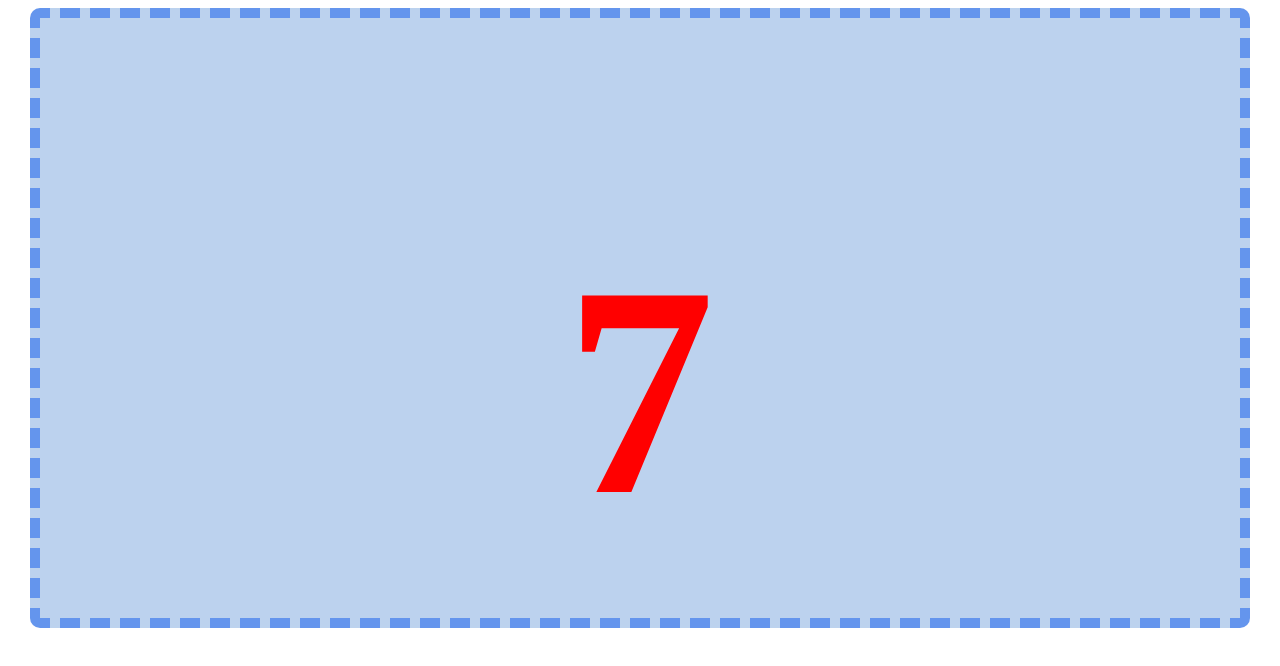
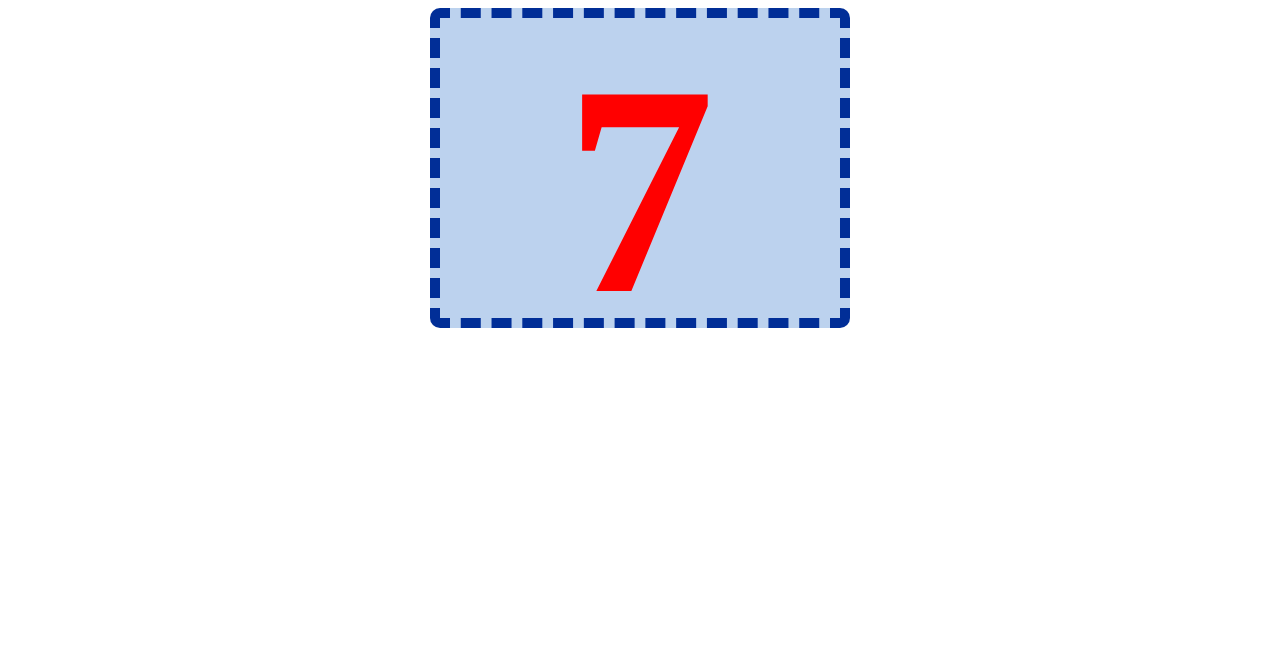
Before and after one commit to MsEmma/Playing-With-Matches, a plain HTML site: page index.html in a window 1280 px wide. Drawn offline with Linux system fonts and the light colour scheme.

Commit message:
commiting new changes

```diff
--- a/index.html
+++ b/index.html
@@ -1,28 +1,27 @@
 <!DOCTYPE html>
 <html>
 <head>
-	<title>Show a number</title>
+	<title>Playing With Matches</title>
 
-	<style type="text/css">
-	/* CSS goes here */
-  div {
-	height: 600px;
+	<link rel="stylesheet" href="styles.css">
 
-	width: 1200px;
-
-	background-color: #BCD2EE;
-
-	border: 10px dashed #6495ED;
-
-	border-radius: 10px; /*Obtaining round edges*/
-
-	margin: auto; /*centering the button*/
-
-	text-align: center;
-	}
-	</style>
 </head>
 <body>
-	<div><h1 style="font-size: 300px; color:red"> 7 </h1> </div>
+
+	<div id="random"></div>
+
+	<script type="text/javascript">
+
+	function getRandomNumber(min,max) {
+		return Math.floor(Math.random()*9)+1;
+	}
+
+	function displayNumber(){
+		return 	document.getElementById("random").innerHTML = getRandomNumber(1,10);
+	}
+
+	displayNumber();
+
+	</script>
 </body>
 </html>
--- /dev/null
+++ b/styles.css
@@ -0,0 +1,22 @@
+div {
+height: 300px;
+
+width: 400px;
+
+background-color: #BCD2EE;
+
+border: 10px dashed #012E97;
+
+border-radius: 10px; /*Obtaining round edges*/
+
+margin: auto; /*centering the button*/
+
+text-align: center;
+
+color: red;
+
+font-size: 300px;
+
+font-weight: bold;
+
+}
```
